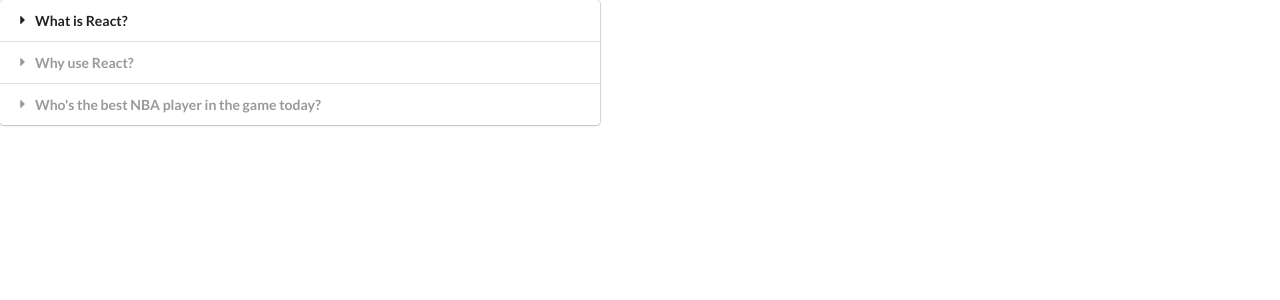
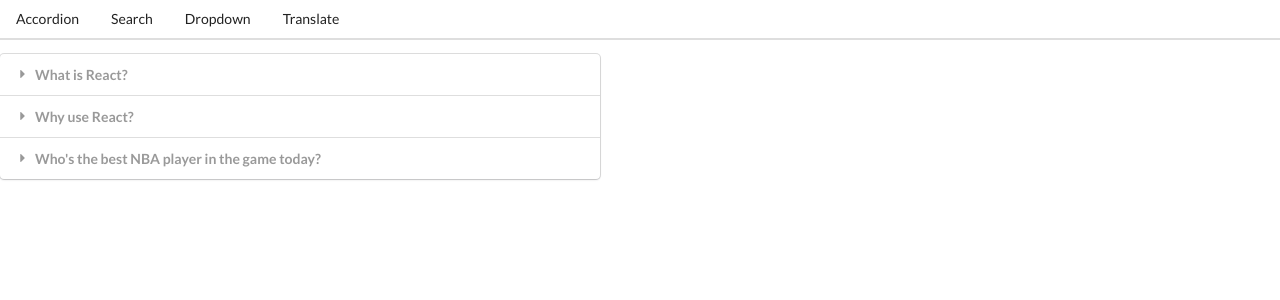
Before and after one commit to danielalexvega/react-widgets, a React (Create React App) app: page / in a window 1280 px wide. Shown: the top 300 px of the page. Built offline with nearby package versions, Linux system fonts and the light colour scheme.

Commit message:
added Link component and Route component

```diff
--- a/src/App.js
+++ b/src/App.js
@@ -4,6 +4,7 @@
 import Dropdown from './components/Dropdown';
 import Translate from './components/Translate';
 import Route from './components/Route';
+import Header from './components/Header';
 
 const items = [
   {
@@ -40,6 +41,7 @@
 
   return (
     <div>
+      <Header />
       <Route path="/">
         <Accordion items={items} />
       </Route>
@@ -55,7 +57,7 @@
         />
       </Route>
       <Route path="/translate">
-
+        <Translate />
       </Route>
     </div>
   )
--- a/src/components/Dropdown.js
+++ b/src/components/Dropdown.js
@@ -38,7 +38,7 @@
   return (
     <div ref={ref} className='ui form'>
       <div className='field'>
-        <label className='label'>{label}}</label>
+        <label className='label'>{label}</label>
         <div
           onClick={() => setOpen(!open)}
           className={`ui selection dropdown ${open ? 'visible active' : ''}`}
--- /dev/null
+++ b/src/components/Header.js
@@ -0,0 +1,23 @@
+import React from 'react';
+import Link from './Link';
+
+const Header = () => {
+  return (
+    <div className='ui secondary pointing menu'>
+      <Link href='/' className='item'>
+        Accordion
+      </Link>
+      <Link href='/list' className='item'>
+        Search
+      </Link>
+      <Link href='/dropdown' className='item'>
+        Dropdown
+      </Link>
+      <Link href='/translate' className='item'>
+        Translate
+      </Link>
+    </div>
+  )
+}
+
+export default Header;
--- /dev/null
+++ b/src/components/Link.js
@@ -0,0 +1,23 @@
+import React from 'react';
+
+const Link = ({ href, className, children }) => {
+  const onClick = (event) => {
+    event.preventDefault();
+    window.history.pushState({}, '', href);
+
+    const navEvent = new PopStateEvent('popstate');
+    window.dispatchEvent(navEvent);
+  };
+
+  return (
+    <a
+      onClick={onClick}
+      className={className}
+      href={href}
+    >
+      {children}
+    </a>
+  );
+}
+
+export default Link;
--- a/src/components/Route.js
+++ b/src/components/Route.js
@@ -1,9 +1,25 @@
+import { useState, useEffect } from 'react';
+
+const Route = ({ path, children }) => {
+  const [currentPath, setCurrentPath] = useState(window.location.pathname);
+
+  useEffect(() => {
+    const onLocationChange = () => {
+      setCurrentPath(window.location.pathname);
+    };
+
+    window.addEventListener('popstate', onLocationChange);
+
+    return () => {
+      window.removeEventListener('popstate', onLocationChange);
+    }
+  }, [])
+
+  return currentPath === path
+    ? children
+    : null;
+}
 
 
-const Route = ({ path, children }) => {
-  return window.location.pathname === path
-  ? children
-  : null;
-}
 
 export default Route;
```
